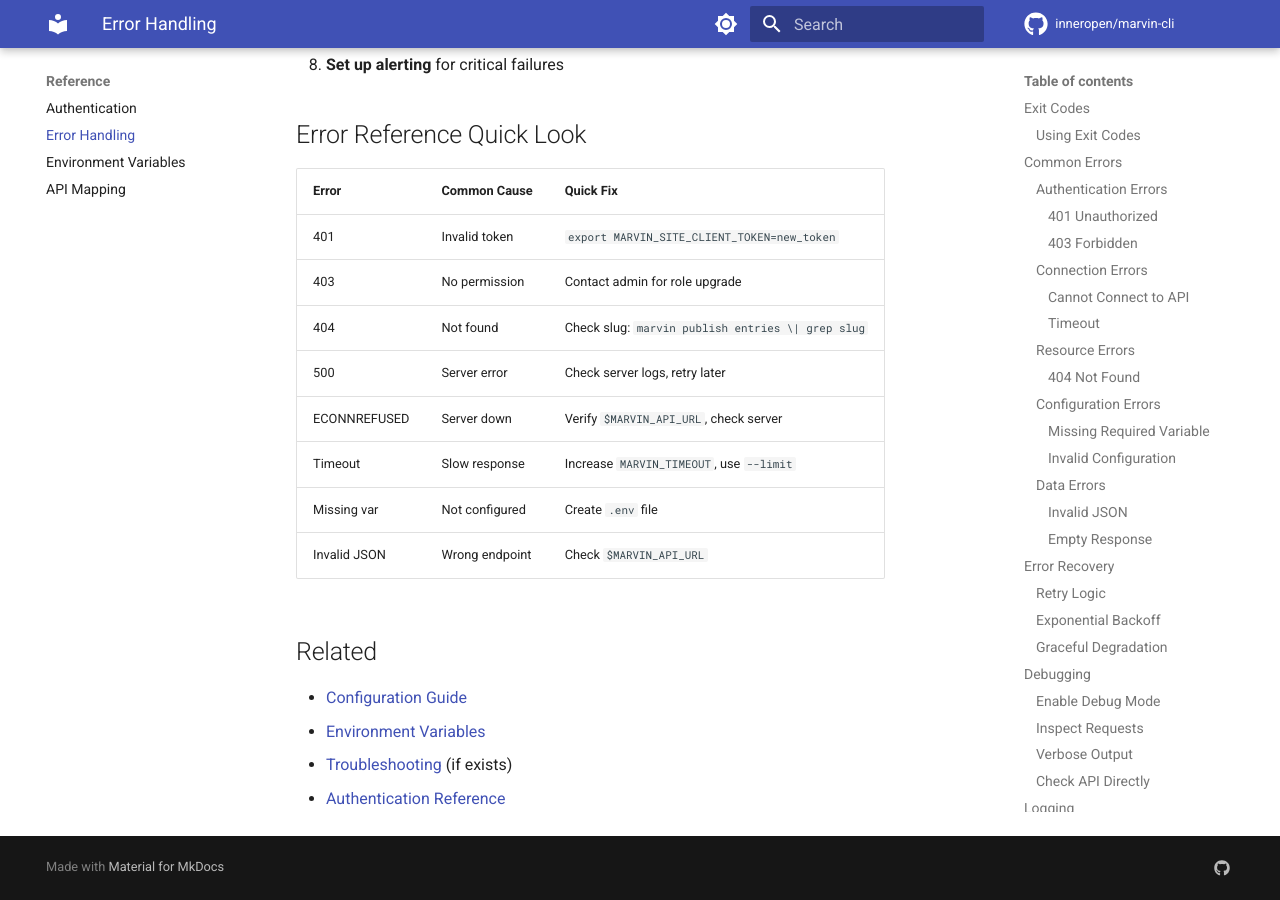
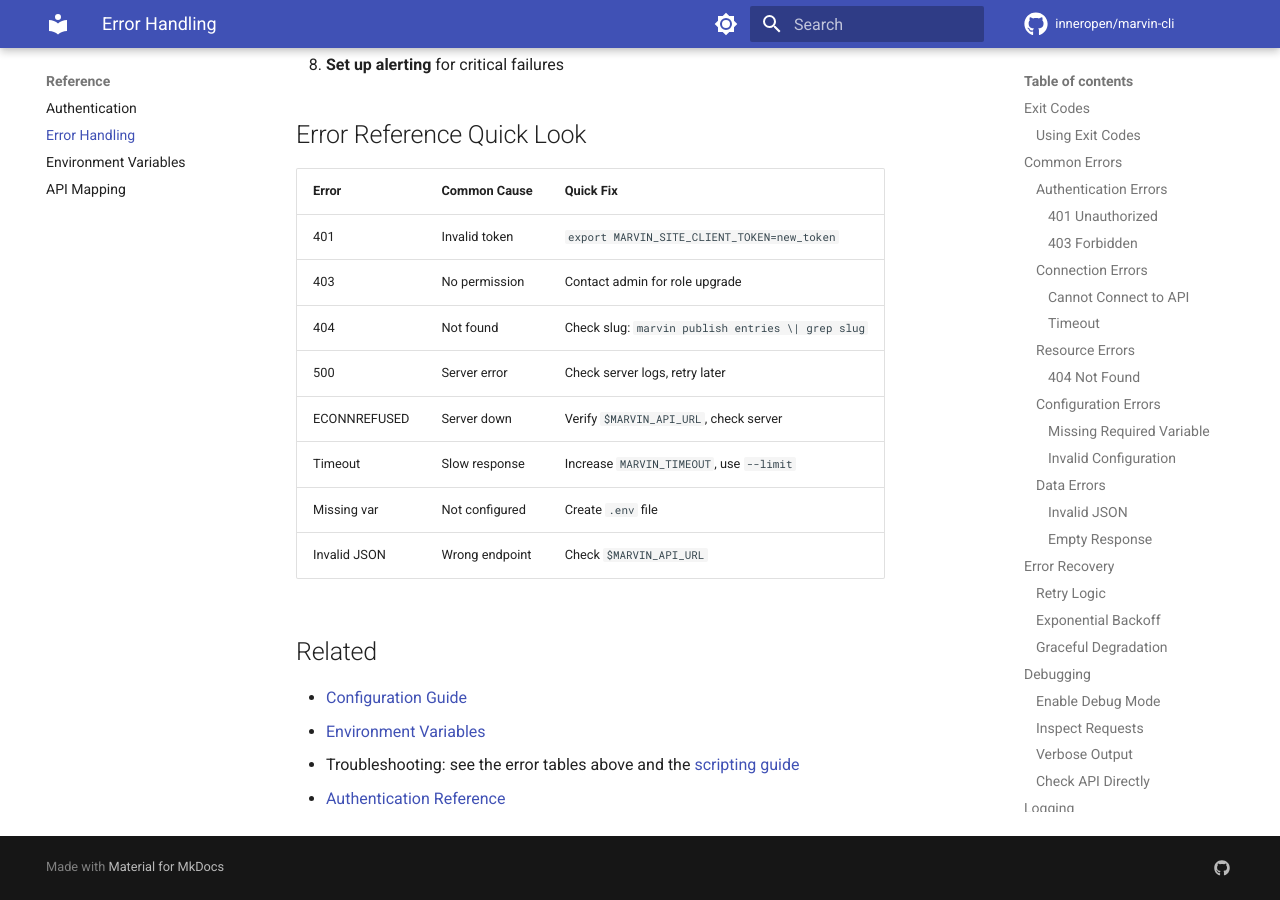
Before and after one commit to InnerOpen/marvin-cli, an MkDocs documentation site: the page built from docs/reference/error-handling.md, in a window 1280 px wide and 900 px high, scrolled down 10948 px. Built offline with MkDocs 1.6.1 and Material for MkDocs 9.7.7, drawn with Linux system fonts in a browser that asks for light colours; comment, search, counter and statistics services are not loaded.

Commit message:
docs: replace the placeholder troubleshooting link

```diff
--- a/docs/reference/error-handling.md
+++ b/docs/reference/error-handling.md
@@ -562,5 +562,5 @@ fi
 
 - [Configuration Guide](../getting-started/configuration.md)
 - [Environment Variables](environment-variables.md)
-- [Troubleshooting](../guides/scripting.md) (if exists)
+- Troubleshooting: see the error tables above and the [scripting guide](../guides/scripting.md)
 - [Authentication Reference](authentication.md)
```
